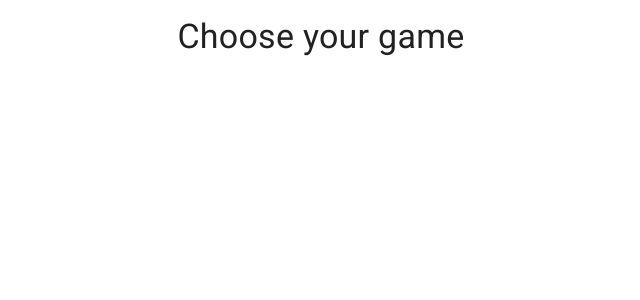
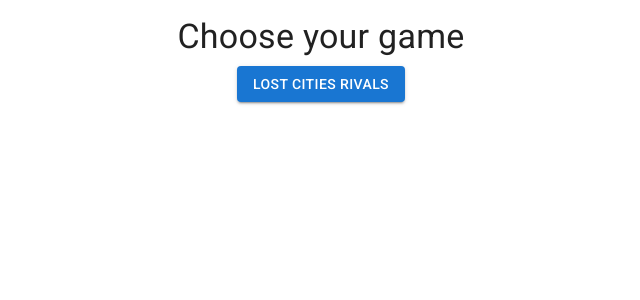
Before and after one commit to themetalfleece/board-game-scores, a React (Create React App) app: page / in a window 1280 px wide. Shown: the top 300 px of the page, without its empty margins (319-959 px from the left). Built offline with nearby package versions, Linux system fonts and the light colour scheme.

Commit message:
add BoardGameChooseButton

```diff
--- /dev/null
+++ b/src/components/boardGameChooseButton/BoardGameButton.component.tsx
@@ -0,0 +1,6 @@
+import { Button } from "@mui/material";
+
+/** a button which navigates to the corresponding board game page on click */
+export const BoardGameChooseButton: React.FC<{}> = ({ children }) => {
+  return <Button variant="contained">{children}</Button>;
+};
--- a/src/components/boardGamePicker/BoardGamePicker.page.tsx
+++ b/src/components/boardGamePicker/BoardGamePicker.page.tsx
@@ -1,4 +1,5 @@
 import { Typography, Box } from "@mui/material";
+import { BoardGameChooseButton } from "../boardGameChooseButton/BoardGameButton.component";
 
 export const BoardGamePicker: React.FC<{}> = () => {
   return (
@@ -10,6 +11,7 @@
       sx={{ gap: (theme) => theme.spacing(1) }}
     >
       <Typography variant="h4">Choose your game</Typography>
+      <BoardGameChooseButton>Lost Cities Rivals</BoardGameChooseButton>
     </Box>
   );
 };
```
